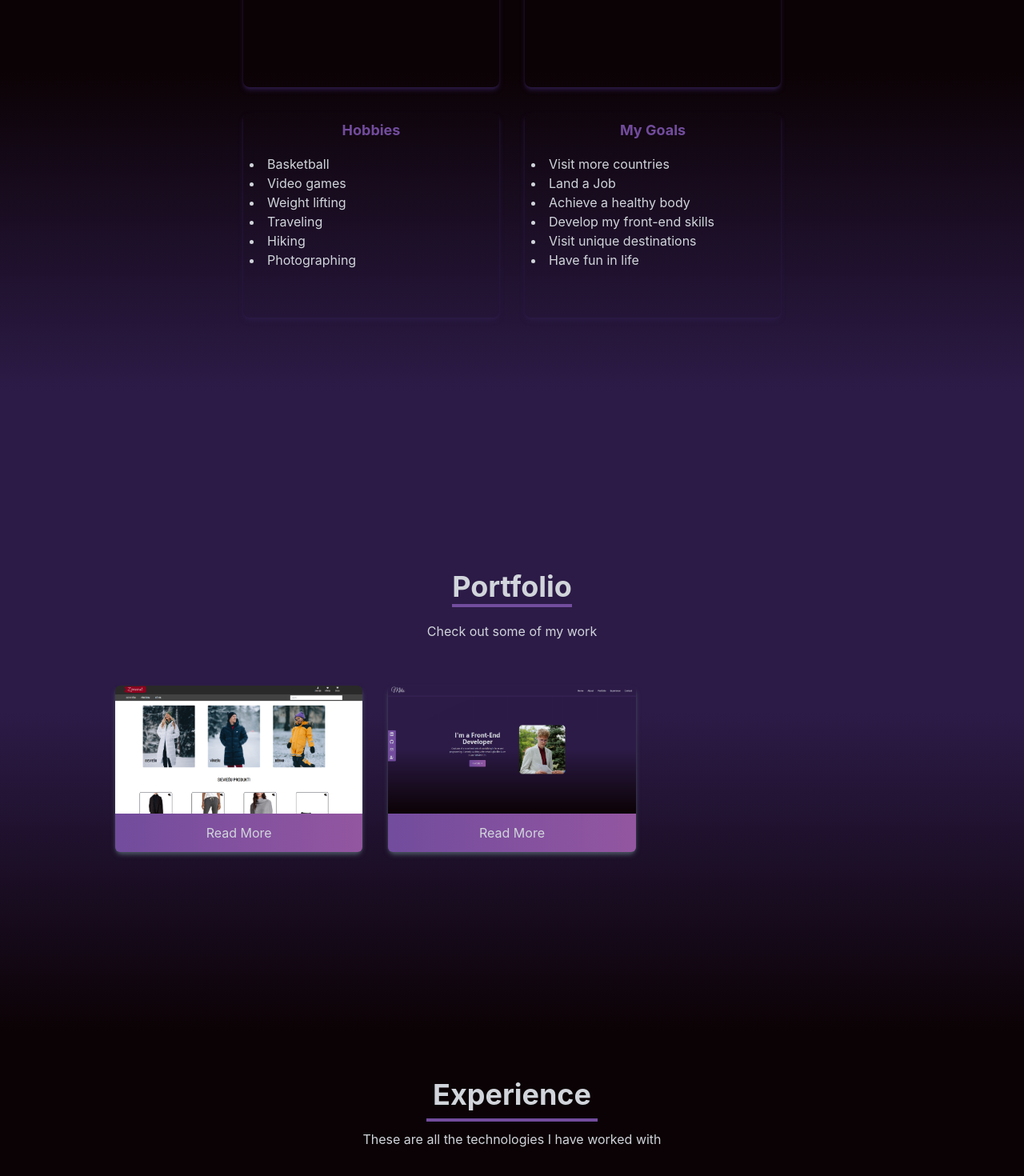
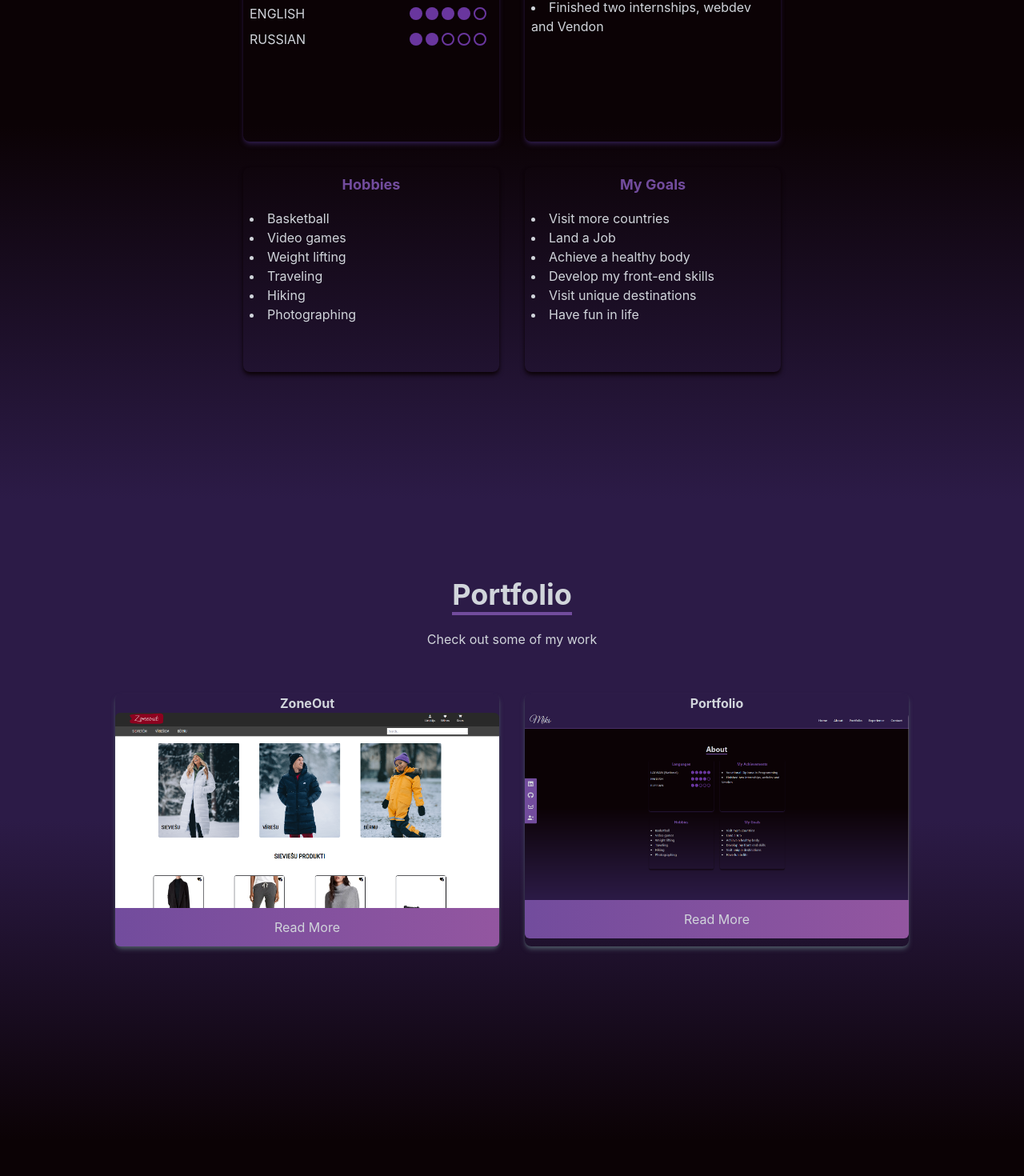
Before and after one commit to Mikelsons2003/portfolio, a React (Create React App) app: page / in a window 1280 px wide. Shown: the part 1111-2581 px from the top of the page at 80% size. Built offline with nearby package versions, Linux system fonts and the light colour scheme.

Commit message:
Experience and Contacts

```diff
--- a/src/components/About.jsx
+++ b/src/components/About.jsx
@@ -8,7 +8,7 @@ const About = () => {
         return <div className="w-4 h-4 border-2 border-[#69369E] rounded-full"></div>;
     };
     return (
-        <div name="about" className="w-full h-screen bg-gradient-to-b from-[#0B0205] via-[#0B0205] to-[#2C1B47] text-gray-300">
+        <div name="about" className="w-full bg-gradient-to-b from-[#0B0205] via-[#0B0205] to-[#2C1B47] text-gray-300 pt-36 pb-36">
             <div className="max-w-screen-lg p-4 mx-auto flex flex-col text-center justify-center items-center w-full h-full">
                 <div className="pb-8">
                     <p className="text-4xl font-bold inline border-b-4 border-[#724C9D]">
@@ -16,7 +16,7 @@ const About = () => {
                     </p>
                 </div>
                 <div className="grid grid-cols-1 grid-rows-1 sm:grid-cols-2 sm:grid-rows-2 gap-8">
-                    <div className="shadow-md shadow-[#2C1B47] hover:scale-105 duration-300 py-2 px-2 rounded-lg h-64 w-80">
+                    <div className="shadow-md shadow-[#2C1B47] hover:scale-105 duration-300 py-2 px-2 rounded-lg h-60 sm:h-64 w-72 sm:w-80">
                         <p className="pb-4 text-lg font-bold text-[#724C9D]">Languages</p>
                         <div className="flex flex-col gap-2">
                             <div className="flex flex-row justify-between gap-1 pr-2">
@@ -39,7 +39,7 @@ const About = () => {
                             </div>
                         </div>
                     </div>
-                    <div className="shadow-md shadow-[#2C1B47] hover:scale-105 duration-300 py-2 px-2 rounded-lg  h-64 w-80">
+                    <div className="shadow-md shadow-[#2C1B47] hover:scale-105 duration-300 py-2 px-2 rounded-lg  h-60 sm:h-64 w-72 sm:w-80">
                         <p className="pb-4 text-lg font-bold text-[#724C9D]">My Achievements</p>
                         <div className="flex flex-col gap-2">
                             <ul className="list-disc list-inside text-left">
@@ -48,7 +48,7 @@ const About = () => {
                             </ul>
                         </div>
                     </div>
-                    <div className="shadow-md shadow-[#2C1B47] hover:scale-105 duration-300 py-2 px-2 rounded-lg h-64 w-80">
+                    <div className="shadow-md shadow-[#0B0205] hover:scale-105 duration-300 py-2 px-2 rounded-lg h-60 sm:h-64 w-72 sm:w-80">
                         <p className="pb-4 text-lg font-bold text-[#724C9D]">Hobbies</p>
                         <div className="flex flex-col gap-2">
                             <ul className="list-disc list-inside text-left">
@@ -61,7 +61,7 @@ const About = () => {
                             </ul>
                         </div>
                     </div>
-                    <div className="shadow-md shadow-[#2C1B47] hover:scale-105 duration-300 py-2 px-2 rounded-lg h-64 w-80">
+                    <div className="shadow-md shadow-[#0B0205] hover:scale-105 duration-300 py-2 px-2 rounded-lg h-60 sm:h-64 w-72 sm:w-80">
                         <p className="pb-4 text-lg font-bold text-[#724C9D]">My Goals</p>
                         <div className="flex flex-col gap-2">
                             <ul className="list-disc list-inside text-left">
--- a/src/components/Contact.jsx
+++ b/src/components/Contact.jsx
@@ -53,7 +53,7 @@ const Contact = () => {
             <div className="pb-8">
                 <p className="text-4xl font-bold border-b-4 border-[#724C9D] p-2 inline">Contact</p>
             </div>
-            <div className="grid grid-cols-1 sm:grid-cols-2 text-center items-center gap-12 mb-20 ">
+            <div className="grid grid-cols-1 sm:grid-cols-2 text-center items-center gap-12 mb-20 pl-8">
                 <div className="flex flex-col gap-2 mx-auto text-left">
                     <p className="flex items-center"><HiOutlineMail size={22} className="mr-2"/> Email: miks.mikelsons11@gmail.com</p>
                     <p className="flex items-center"><AiOutlinePhone size={22} className="mr-2"/>Phone: +371 26997008</p>
--- a/src/components/Home.jsx
+++ b/src/components/Home.jsx
@@ -6,7 +6,7 @@ const Home = () => {
     return (
         <div name="home" className="h-screen w-full bg-gradient-to-b from-[#2C1B47] via-[#2C1B47] to-[#0B0205] text-gray-300">
             <div className="max-w-screen-lg mx-auto flex flex-col items-center justify-center h-full px-4 md:flex-row">
-                <div className="flex flex-col justify-center items-center text-center h-full">
+                <div className="flex flex-col justify-center items-center text-center h-full pl-12">
                     <h2 className="text-5xl sm:text-5xl font-bold">I'm a Front-End Developer</h2>
                     <p className="text-gray-300 py-4 max-w-md">
                         Graduate of a vocational school specializing in front-end programming.
--- /dev/null
+++ b/src/components/Popup.jsx
@@ -0,0 +1,26 @@
+import React from "react";
+import { AiOutlineCloseCircle } from 'react-icons/ai';
+
+function Popup({ isOpen, onClose, content }) {
+    if (!isOpen) return null;
+
+    return (
+        <div className="fixed top-0 left-0 w-full h-full flex items-center justify-center bg-black bg-opacity-50 z-20">
+            <div className="bg-gradient-to-b from-[#0B0205] via-[#0B0205] to-[#2C1B47] text-gray-300 px-4 pt-10 pb-4 rounded-md w-[600px] h-[450px] relative">
+                <button
+                    className="absolute top-2 right-2 text-black font-bold"
+                    onClick={onClose}
+                >
+                    <div className="flex flex-row items-center">
+                        <div>
+                            <AiOutlineCloseCircle size={30} className="text-[#69369E]" />
+                        </div>
+                    </div>
+                </button>
+                {content}
+            </div>
+        </div>
+    );
+}
+
+export default Popup;
--- a/src/components/Portfolio.jsx
+++ b/src/components/Portfolio.jsx
@@ -1,45 +1,64 @@
-import React from 'react';
+import React, { useState } from "react";
 import image1 from '../assets/image1.png';
 import image2 from '../assets/image2.png';
+import Popup from "./Popup"; // Import the Popup component
 
 const Portfolio = () => {
+    const [popupOpen, setPopupOpen] = useState(false);
+    const [popupContent, setPopupContent] = useState(null);
 
     const projects = [
         {
             id:1,
             src: image1,
-            string: 'This website is a user-friendly online clothing store. Catering to women, men, and kids. It has a very simplified design, making it easy for visitors to navigate and find the perfect outfit. With five distinct clothing categories to explore. Each product on the website is fully interactive, allowing users to click and view detailed descriptions, prices, and other essential information. In addition, a functional register and login system enhances the shopping experience by providing a personalized and secure platform for customers. This website was created for my last school exam'
+            projectName: 'ZoneOut',
+            string: 'This website is a user-friendly online clothing store. Catering to women, men, and kids. It has a very simplified design, making it easy for visitors to navigate and find the perfect outfit. With five distinct clothing categories to explore. Each product on the website is fully interactive, allowing users to click and view detailed descriptions, prices, and other essential information. In addition, a functional register and login system enhances the shopping experience by providing a personalized and secure platform for customers.'
         },
         {
             id:2,
             src: image2,
-            string: 'I created this portfolio to showcase my skills, accomplishments, and experiences. It serves as a digital reflection of my journey, allowing me to highlight my talents, projects, and personal growth. And I wanted to put my react and tailwind skills to use'
+            projectName: 'Portfolio',
+            string: 'I created this portfolio to showcase my skills, accomplishments, and experiences. It serves as a digital reflection of my journey, allowing me to highlight my talents, projects, and personal growth. And I wanted to put my react and tailwind skills to use while making this.'
         }
     ]
 
+    const handleReadMoreClick = (content) => {
+        setPopupContent(content);
+        setPopupOpen(true);
+    };
+
+    const handleClosePopup = () => {
+        setPopupOpen(false);
+    };
+
     return (
-        <div name="portfolio" className="bg-gradient-to-b from-[#2C1B47] via-[#2C1B47] to-[#0B0205] w-full text-gray-300 md:h-screen">
+        <div name="portfolio" className="bg-gradient-to-b from-[#2C1B47] via-[#2C1B47] to-[#0B0205] w-full text-gray-300 md:h-screen pb-36">
             <div className="max-w-screen-lg p-4 mx-auto flex flex-col justify-center w-full h-full">
                 <div className="pb-8 justify-center items-center text-center">
                     <p className="text-4xl font-bold inline border-b-4 border-[#724C9D]">Portfolio</p>
                     <p className="py-6">Check out some of my work</p>
                 </div>
-
-                <div className="grid sm:grid-cols-2 md:grid-cols-3 gap-8 px-12 sm:px-0">
-                    {
-                        projects.map(({id, src, string}) => (
-                            <div key={id} className="shadow-md shadow-gray-600 rounded-lg">
-                                <img src={src} alt="" className="rounded-tl-md rounded-tr-md duration-200 w-full h-40"/>
-                                <div className="flex items-center justify-center">
-                                    <p className="hidden w-full px-2 py-2">{string}</p>
-                                    <button className="h-12 w-full rounded-bl-md rounded-br-md bg-gradient-to-r from-[#724C9D] to-[#9356A0] cursor-pointer">Read More</button>
-                                </div>
-                            </div>
-                        ))
-                    }
-                </div>
+            <div className="grid sm:grid-cols-2 gap-8 px-12 sm:px-0">
+                {projects.map(({ id, src, string, projectName }) => (
+                    <div key={id} className="shadow-md shadow-gray-600 rounded-lg">
+                        <h1 className="font-bold text-gray-300 text-center">{projectName}</h1>
+                        <img src={src} alt="" className="rounded-tl-md rounded-tr-md duration-200 w-full object-fit max-w-full max-h-full" />
+                        <div className="flex items-center justify-center">
+                            <p className="hidden w-full px-2 py-2">{string}</p>
+                            <button
+                                className="h-12 w-full rounded-bl-md rounded-br-md bg-gradient-to-r from-[#724C9D] to-[#9356A0] cursor-pointer"
+                                onClick={() => handleReadMoreClick(string)}
+                            >
+                                Read More
+                            </button>
+                        </div>
+                    </div>
+                ))}
             </div>
+            {/* Render the popup with the close function */}
+            <Popup isOpen={popupOpen} onClose={handleClosePopup} content={popupContent} />
         </div>
-    )
+        </div>
+    );
 }
-export default Portfolio
+export default Portfolio;
```
Also changed, not shown: src/assets/image2.png.
